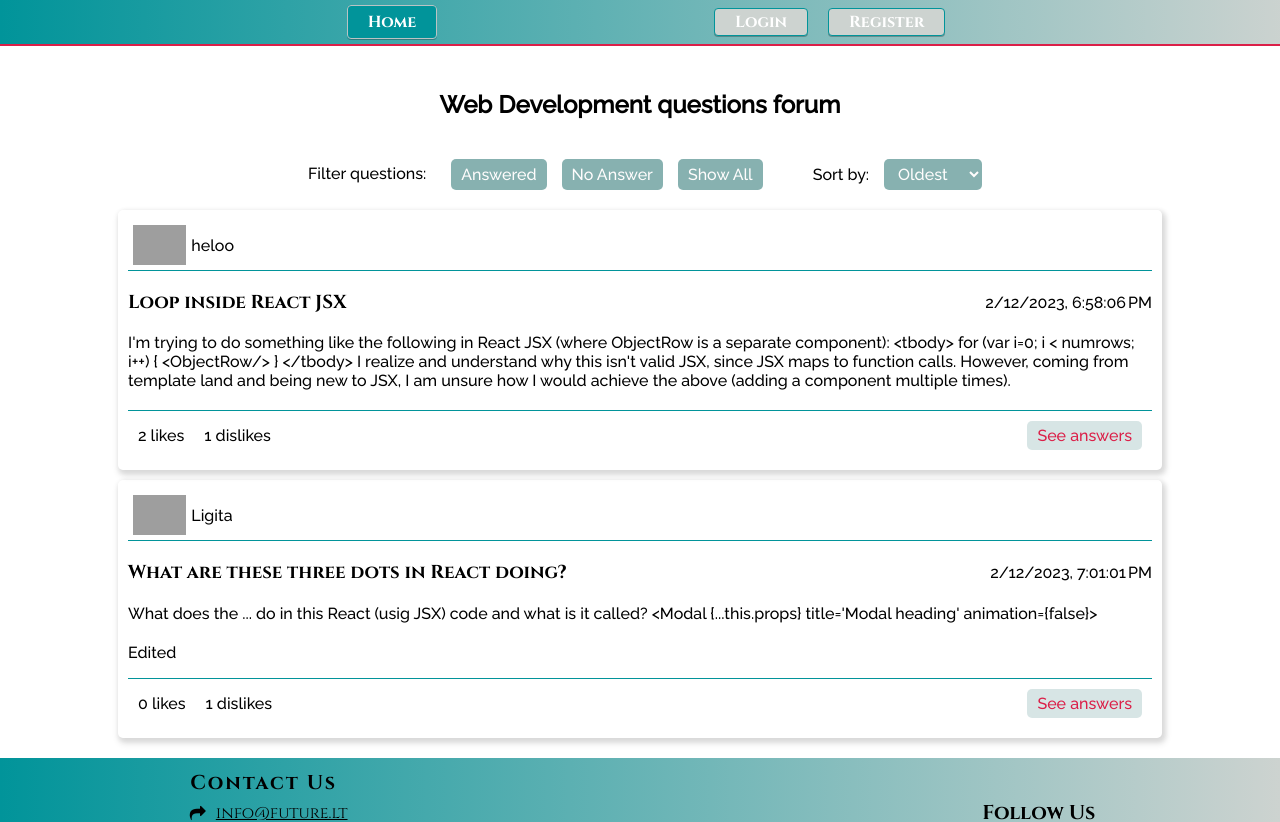
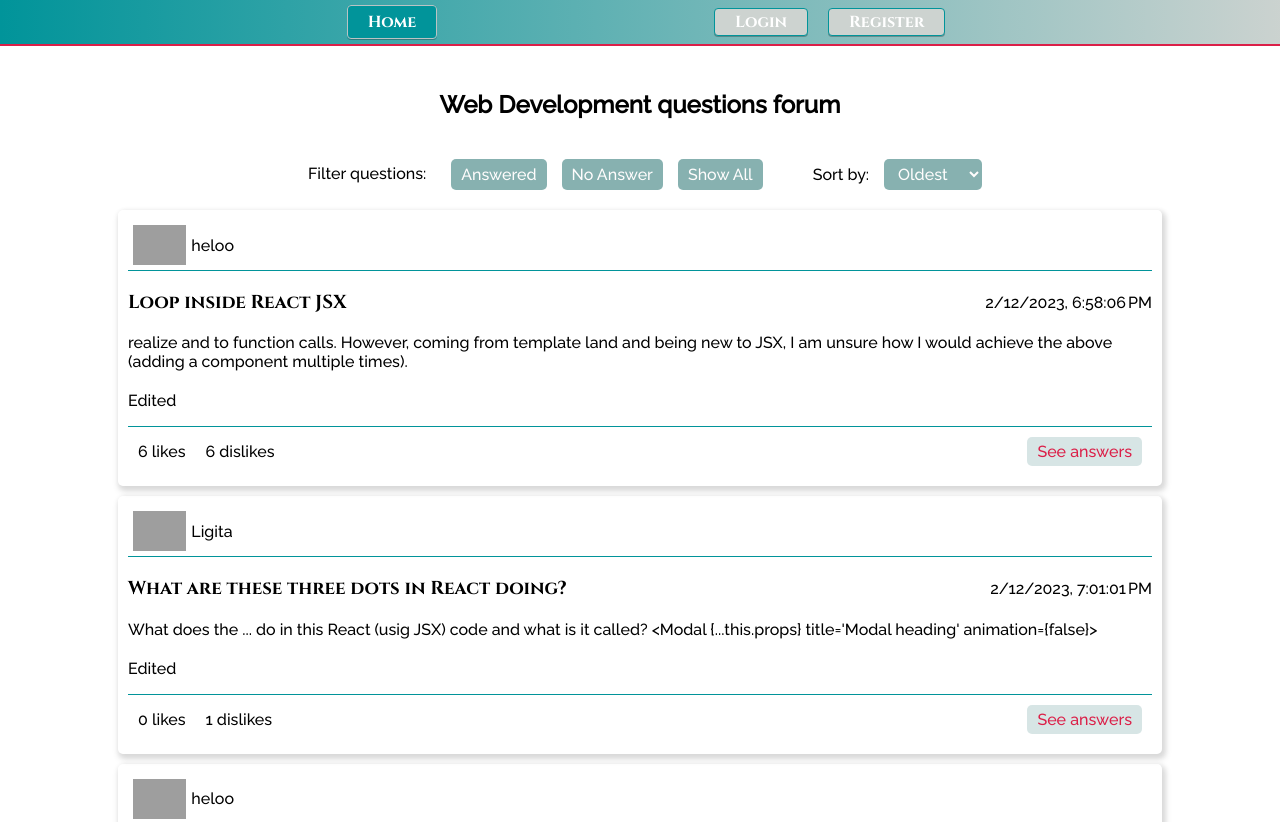
Before and after one commit to ligitaZA/Galutinis-Atsiskaitymas, a React (Create React App) app: page / in a window 1280 px wide. Shown: the top 822 px of the page. Built offline with nearby package versions, Linux system fonts and the light colour scheme; data requests are answered from the project's data file; grey boxes are pictures that could not be loaded.

Commit message:
pataisytas question edit

```diff
--- a/src/components/Answers/Answer.jsx
+++ b/src/components/Answers/Answer.jsx
@@ -25,6 +25,7 @@ const Answer = () => {
     const questionAnswers = answers.filter(answer => answer.postId === id);
     setQuestionAnswers(questionAnswers);
   }, [answers, id]);
+
 
   const handleSubmit = (e) => {
     e.preventDefault();
--- a/src/components/Menu/Login.jsx
+++ b/src/components/Menu/Login.jsx
@@ -29,7 +29,7 @@ const LogIn = () => {
   return (
     <>
       <div className="logIn">
-        <h2>Log</h2>
+        <h2>Log In</h2>
         <div className="loginForm">
           <Formik
           initialValues={{
--- a/src/components/Questions/Questions.jsx
+++ b/src/components/Questions/Questions.jsx
@@ -9,8 +9,13 @@ const Questions = () => {
   const { answers } = useContext(AnswerContext)
 
   useEffect(() => {
-    setQuestionsToShow(questions);
-  }, [questions, setQuestionsToShow]);
+    const data = async () => {
+      const res = await fetch("http://localhost:5000/questions");
+      const data = await res.json();
+      setQuestionsToShow(data);
+    };
+    data();
+  }, []);
 
   const sortQuestions = () => {
     const sortedQuestions = [...questions].sort((a, b) => {
--- a/src/context/AnswerContext.jsx
+++ b/src/context/AnswerContext.jsx
@@ -8,12 +8,12 @@ const AnswerProvider = ({ children }) => {
   const [answers, setAnswers] = useState([]);
 
   useEffect(() => {
-    async function fetchAnswers() {
+    const data = async () => {
       const res = await fetch("http://localhost:5000/answers");
       const data = await res.json();
       setAnswers(data);
-      }
-    fetchAnswers();
+    };
+    data();
   }, []);
 
   const addAnswer = async (answer) => {
@@ -34,18 +34,20 @@ const AnswerProvider = ({ children }) => {
   }
 
   const editAnswer = async (id, updatedAnswers) => {
-      const res = await fetch(`http://localhost:5000/answers/${id}`, {
-        method: 'PUT',
+    await fetch(`http://localhost:5000/answers/${id}`, {
+      method: 'PATCH',
       headers: { 'Content-Type': 'application/json' },
       body: JSON.stringify(updatedAnswers),
-      });
-      const data = await res.json();
+    }).then((res) => {
+      if (res.ok) {
         setAnswers(
           answers.map((answer) =>
-          answer.id.toString() === id ? { ...answer, ...data } : answer
+            answer.id.toString() === id ? { ...answer, answer: updatedAnswers.answer, updatedAnswers } : answer
           )
-      );  console.log(setAnswers)
+        );
       }
+    });
+  };
 
   const likeAnswer = async (id) => {
     const answer = answers.find(answer => answer.id === id);
--- a/src/context/QuestionContext.jsx
+++ b/src/context/QuestionContext.jsx
@@ -6,7 +6,7 @@ const QuestionContext = createContext();
 
 const QuestionProvider = ({ children }) => {
   const [questions, setQuestions] = useState([]);
-  const [questionsToShow, setQuestionsToShow] = useState([])
+  const [questionsToShow, setQuestionsToShow] = useState([]);
 
   useEffect(() => {
     const fetchMessages = async () => {
@@ -14,13 +14,22 @@ const QuestionProvider = ({ children }) => {
         const res = await fetch('http://localhost:5000/questions');
         const data = await res.json();
         setQuestions(data);
-        setQuestionsToShow(data)
       } catch (error) {
         console.error('Error:', error);
       }
     };
     fetchMessages();
   }, []);
+
+  useEffect(() => {
+    const data = async () => {
+      const res = await fetch("http://localhost:5000/questions");
+      const data = await res.json();
+      setQuestionsToShow(data);
+    };
+    data();
+  }, []);
+
 
   const addQuestion = async (question) => {
     const res = await fetch('http://localhost:5000/questions', {
@@ -43,22 +52,24 @@ const QuestionProvider = ({ children }) => {
   };
 
   const editQuestion = async (id, updatedQuestion) => {
-      const res = await fetch(`http://localhost:5000/questions/${id}`, {
-        method: 'PUT',
+    await fetch(`http://localhost:5000/questions/${id}`, {
+      method: 'PATCH',
+      body: JSON.stringify(updatedQuestion),
       headers: { 'Content-Type': 'application/json' },
-        body: JSON.stringify(updatedQuestion),
-      });
-      const data = await res.json();
+    }).then((res) => {
+      if (res.ok) {
         setQuestions(
           questions.map((question) =>
-          question.id=== id ? { ...question, ...data } : question
+            question.id === id ? { ...question, ...updatedQuestion } : question
           )
         );
         setQuestionsToShow(
           questionsToShow.map((question) =>
-          question.id=== id ? { ...question, ...data } : question
+            question.id === id ? { ...question, ...updatedQuestion } : question
           )
-      );
+        )
+      };
+    })
   }
 
   const likeQuestion = async (id) => {
@@ -75,9 +86,7 @@ const QuestionProvider = ({ children }) => {
 
   const dislikeQuestion = async (id) => {
     const question = questions.find(question => question.id === id);
-      console.log(question.id)
     const updatedQuestion = { ...question, dislikes: question.dislikes + 1 };
-      console.log(updatedQuestion)
     await fetch(`http://localhost:5000/questions/${id}`, {
       method: 'PATCH',
       body: JSON.stringify(updatedQuestion),
--- a/src/context/UserContext.jsx
+++ b/src/context/UserContext.jsx
@@ -12,13 +12,11 @@ const UserProvider = ({ children }) => {
     fetch('http://localhost:5000/users')
       .then(res => res.json())
       .then(data => {
-        console.log(data);
         setUsers(data);
       }).catch(error => {
         console.error('Error:', error);
       });
   }, []);
-
    const addNewUser = (newUser) => {
     setUsers([...users, newUser]);
   }
--- a/src/data.json
+++ b/src/data.json
@@ -28,13 +28,13 @@
   "questions": [
     {
       "title": "Loop inside React JSX",
-      "question": "I'm trying to do something like the following in React JSX (where ObjectRow is a separate component):  <tbody>     for (var i=0; i < numrows; i++) {         <ObjectRow/>     }  </tbody> I realize and understand why this isn't valid JSX, since JSX maps to function calls. However, coming from template land and being new to JSX, I am unsure how I would achieve the above (adding a component multiple times).",
-      "isEdited": false,
-      "id": 1676221086426,
+      "question": " realize and to function calls. However, coming from template land and being new to JSX, I am unsure how I would achieve the above (adding a component multiple times).",
       "userId": 1676213157602,
-      "likes": 2,
-      "dislikes": 1,
-      "sortByTime": "2/12/2023, 6:58:06 PM"
+      "isEdited": true,
+      "likes": 6,
+      "dislikes": 6,
+      "sortByTime": "2/12/2023, 6:58:06 PM",
+      "id": 1676221086426
     },
     {
       "title": "What are these three dots in React doing?",
@@ -45,6 +45,16 @@
       "dislikes": 1,
       "sortByTime": "2/12/2023, 7:01:01 PM",
       "id": 1676221261393
+    },
+    {
+      "title": "Difference between npx and npm?",
+      "question": "935\nI have just started learning React, and Facebook helps in simplifying the initial setup by providing the following ready-made project.\n\nIf I have to install the skeleton project I have to type npx create-react-app my-app in command-line.\n\nI was wondering why does the Facebook in Github have npx create-react-app my-app rather than npm create-react-app my-app?",
+      "userId": 1676213157602,
+      "isEdited": true,
+      "likes": 0,
+      "dislikes": 1,
+      "sortByTime": "2/12/2023, 7:45:02 PM",
+      "id": 1676223902059
     }
   ],
   "answers": [
@@ -238,15 +248,6 @@
       "dislikes": 1
     },
     {
-      "postId": "1676221086426",
-      "userId": 1676213157602,
-      "content": "Think of it like you're just calling JavaScript functions. You can't use a for loop where the arguments to a function call would go:  return tbody(     for (let i = 0; i < numrows; i++) {         ObjectRow()     }  ) See how the function tbody is being passed a for loop as an argument – leading to a syntax error.  But you can make an array, and then pass that in as an argument:  const rows = []; for (let i = 0; i < numrows; i++) {     rows.push(ObjectRow()); } return tbody(rows);",
-      "id": 1676221104947,
-      "edited": false,
-      "likes": 0,
-      "dislikes": 1
-    },
-    {
       "id": 1676221183311,
       "postId": "1676221086426",
       "userId": 1,
@@ -256,13 +257,13 @@
       "dislikes": 0
     },
     {
-      "id": 1676222316353,
-      "postId": "1676221261393",
+      "postId": "1676221086426",
       "userId": 1676213157602,
+      "content": "You might want to checkout React Templates, which does let you use JSX-style templates in React, with a few directives (such as rt-repeat). Your example, if you used react-templates, would be: <tbody> <ObjectRow rt-repeat=\"obj in objects\"/> </tbody>",
+      "id": 1676230362076,
       "edited": true,
-      "content": "xxxxxxxxxxxx",
       "likes": 1,
-      "dislikes": 1
+      "dislikes": 0
     }
   ]
 }
```
Also changed, not shown: src/components/Questions/EditQuestionForm.jsx (+3 -5 lines). Lines whose indentation alone changed are shown as unchanged.
